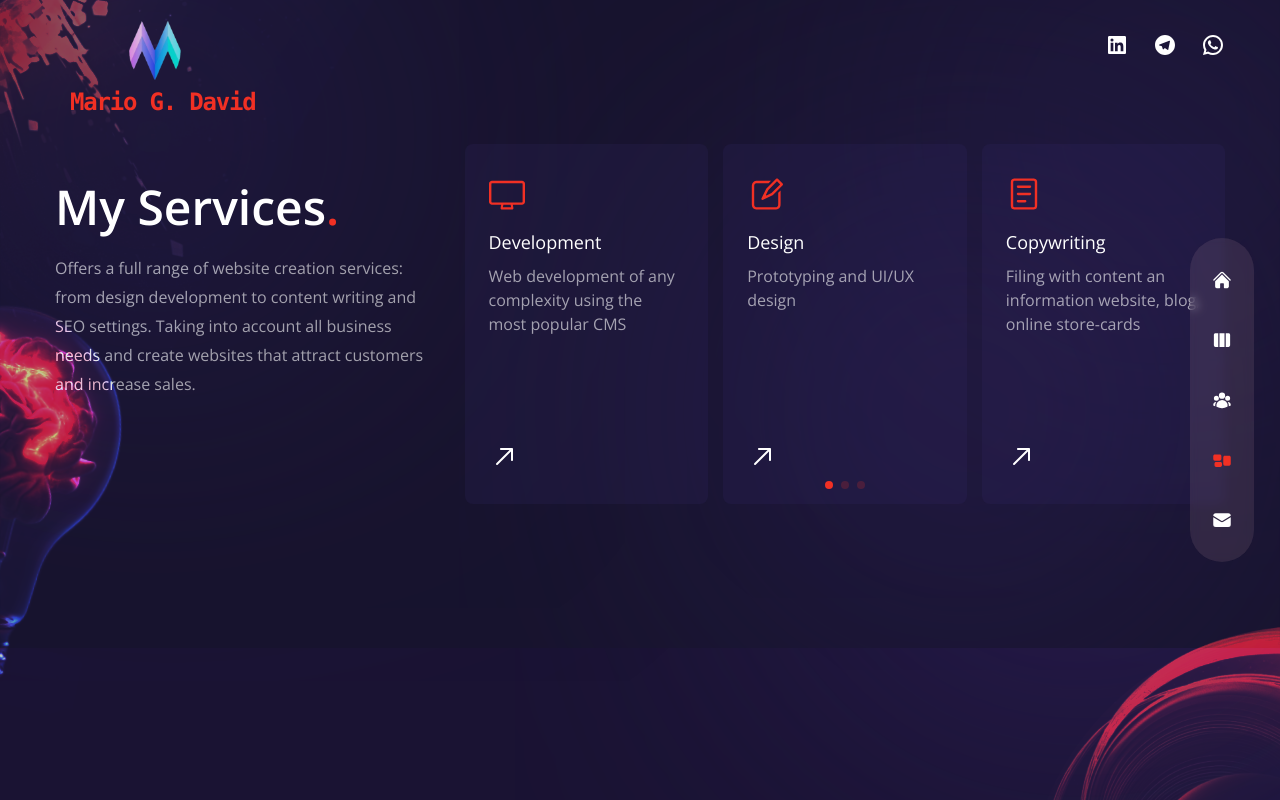
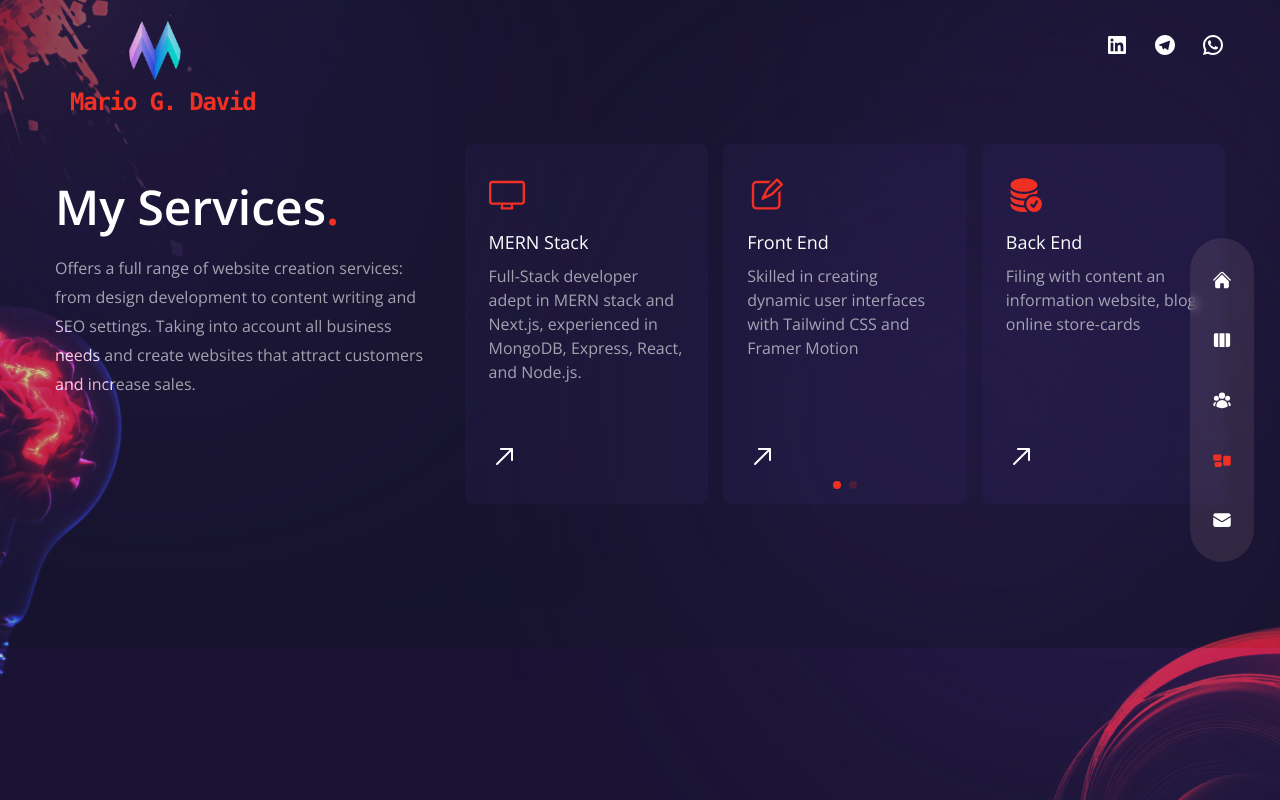
Before and after one commit to mario-george/Mario-George-Portfolio, a Next.js app: page /services in a window 1280 px wide. Built offline with nearby package versions, Linux system fonts and the light colour scheme.

Commit message:
Update service data in ServiceSlider component

```diff
--- a/components/ServiceSlider.js
+++ b/components/ServiceSlider.js
@@ -7,11 +7,11 @@ import 'swiper/css/free-mode';
 import 'swiper/css/pagination';
 
 // icons
+import { BsDatabaseFillCheck } from "react-icons/bs";
+
 import {
-  RxCrop,
   RxDesktop,
   RxPencil2,
-  RxReader,
   RxRocket,
   RxArrowTopRight,
 } from 'react-icons/rx';
@@ -23,17 +23,17 @@ import { FreeMode, Pagination } from 'swiper';
 export const serviceData = [
   {
     icon: <RxDesktop />,
-    title: 'Development',
-    description: 'Web development of any complexity using the most popular CMS',
+    title: 'MERN Stack',
+    description: 'Full-Stack developer adept in MERN stack and Next.js, experienced in MongoDB, Express, React, and Node.js.',
   },
   {
     icon: <RxPencil2 />,
-    title: 'Design',
-    description: 'Prototyping and UI/UX design',
+    title: 'Front End',
+    description: 'Skilled in creating dynamic user interfaces with Tailwind CSS and Framer Motion',
   },
   {
-    icon: <RxReader />,
-    title: 'Copywriting',
+    icon: <BsDatabaseFillCheck />,
+    title: 'Back End',
     description: 'Filing with content an information website, blog, online store-cards',
   },
   {
@@ -41,11 +41,7 @@ export const serviceData = [
     title: 'SEO',
     description: 'Promotion in search engines and Google',
   },
-  {
-    icon: <RxCrop />,
-    title: 'Branding',
-    description: 'We will form associations related to your company.',
-  },
+
 ];
 
 const ServiceSlider = () => {
```
